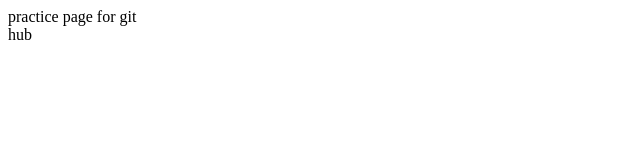
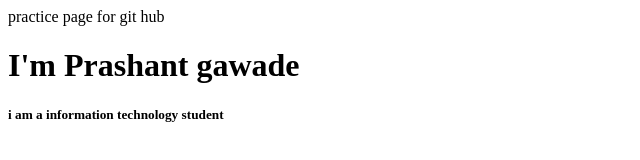
Before and after one commit to PRASHANT200320/first-repo, a plain HTML site: page index.html in a window 1280 px wide. Shown: the whole page, without its empty margins (0-640 px from the left). Drawn offline with Linux system fonts and the light colour scheme.

Commit message:
first repo

```diff
--- a/index.html
+++ b/index.html
@@ -3,9 +3,11 @@
 <head>
     <meta charset="UTF-8">
     <meta name="viewport" content="width=device-width, initial-scale=1.0">
-    <title>Document</title>
+    <title>Main page </title>
 </head>
 <body>
-    practice page for git <div class=""></div> hub
+    practice page for git hub
+    <h1>I'm Prashant gawade</h1>
+    <h5>i am a information technology student </h5>
 </body>
 </html>
```
